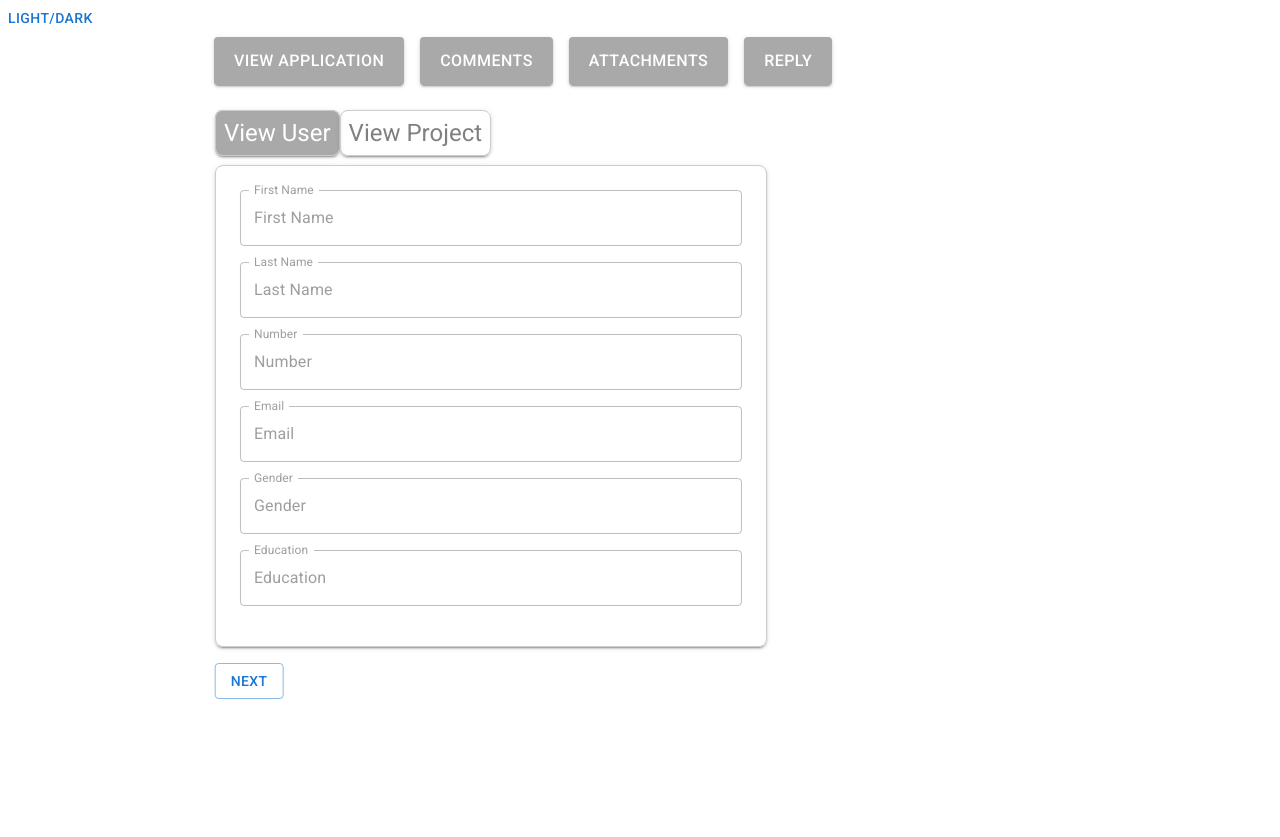
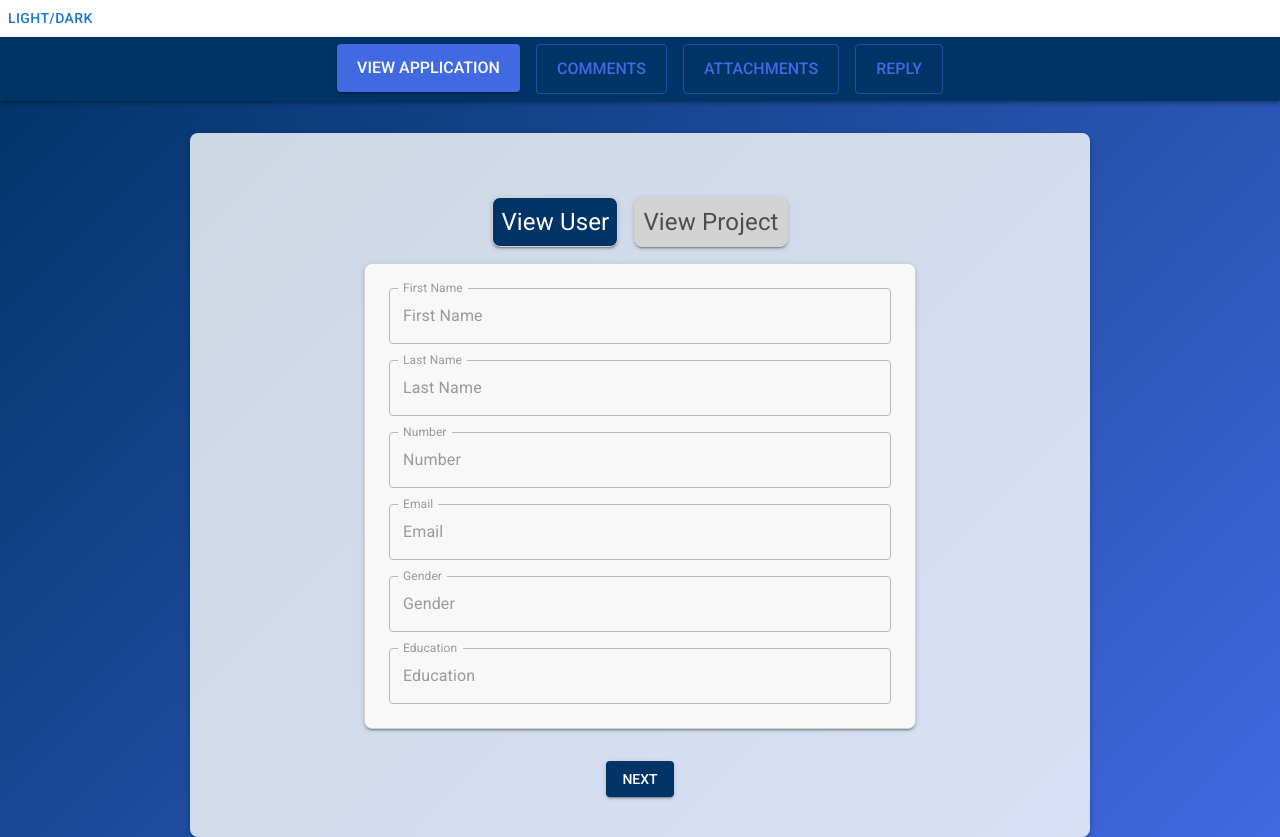
Before and after one commit to marcabdo/Workflow, a React (Create React App) app: page /21 in a window 1280 px wide. Before the commit the page ends 800 px from the top, so only its background shows below. Built offline with nearby package versions, Linux system fonts and the light colour scheme.

Commit message:
Styling Changes

```diff
--- a/src/component/applicant/projectDetails.js
+++ b/src/component/applicant/projectDetails.js
@@ -8,6 +8,40 @@ import {
   Typography,
   Box,
 } from "@mui/material";
+import { createTheme, ThemeProvider } from "@mui/material/styles";
+import "@fontsource/roboto"; // Import Roboto font
+
+// Define your theme with the chosen color palette and font settings
+const theme = createTheme({
+  typography: {
+    fontFamily: "Roboto, Arial, sans-serif",
+    h4: {
+      fontWeight: 700, // Bold for headings
+    },
+    body1: {
+      fontWeight: 400, // Regular for body text
+    },
+  },
+  palette: {
+    primary: {
+      main: "#003366", // Navy Blue
+    },
+    secondary: {
+      main: "#4169E1", // Royal Blue
+    },
+    text: {
+      primary: "#000000", // Black for primary text
+      secondary: "#4D4D4D", // Dark Gray for secondary text
+    },
+    background: {
+      default: "#FFFFFF", // White background
+      paper: "#F8F8F8", // Light Gray for paper elements
+    },
+    grey: {
+      300: "#D3D3D3", // Light Gray
+    },
+  },
+});
 
 const ProjectDetails = ({ prev, next, appSession }) => {
   const projectDetails = appSession.application.projectDetails;
@@ -36,36 +70,31 @@ const ProjectDetails = ({ prev, next, appSession }) => {
   ];
 
   const locationList = [
-    { value: "Hyderabad", label: "Bangalore" },
     { value: "Hyderabad", label: "Hyderabad" },
+    { value: "Bangalore", label: "Bangalore" },
     { value: "Chennai", label: "Chennai" },
   ];
 
   const changeProjectName = (event) => {
-    const newProjectName = event.target.value;
-    setProjectName(newProjectName);
+    setProjectName(event.target.value);
   };
 
   const changeProjectNumber = (event) => {
-    const newProjectNumber = event.target.value;
-    setProjectNumber(newProjectNumber);
+    setProjectNumber(event.target.value);
   };
 
   const changeProjectDescription = (event) => {
-    const newProjectDescription = event.target.value;
-    setProjectDescription(newProjectDescription);
+    setProjectDescription(event.target.value);
   };
 
   const changeStartDate = (event) => {
-    const newStartDate = event.target.value;
-    setStartDate(newStartDate);
+    setStartDate(event.target.value);
   };
 
   const changeEndDate = (event) => {
-    const newEndDate = event.target.value;
-    setEndDate(newEndDate);
+    setEndDate(event.target.value);
   };
-  // Reset button values
+
   const reset = () => {
     setProjectType("");
     setProjectName("");
@@ -77,7 +106,7 @@ const ProjectDetails = ({ prev, next, appSession }) => {
   };
 
   const test = () => {
-    if (
+    return (
       projectType === "" ||
       projectName === "" ||
       projectNumber === "" ||
@@ -85,15 +114,9 @@ const ProjectDetails = ({ prev, next, appSession }) => {
       startDate === "" ||
       endDate === "" ||
       location === ""
-    ) {
-      setError(true);
-      return true;
-    } else {
-      setError(false);
-      return false;
-    }
+    );
   };
-  // Test function for determining all of the inputs are valid, if valid save data in projectDetails
+
   const trynext = () => {
     const hasError = test();
     setError(hasError);
@@ -110,16 +133,29 @@ const ProjectDetails = ({ prev, next, appSession }) => {
   };
 
   return (
+    <ThemeProvider theme={theme}>
+      {/* Background gradient covering the entire page */}
+      <Box
+        sx={{
+          backgroundImage: "linear-gradient(135deg, #003366, #4169E1)", // Navy Blue to Royal Blue gradient
+          minHeight: "100vh", // Ensures gradient covers the full height of the viewport
+          display: "flex",
+          justifyContent: "center",
+          alignItems: "center",
+        }}
+      >
         <Container maxWidth="sm">
-      <Typography variant="h4" gutterBottom>
+          <Typography variant="h4" gutterBottom sx={{ color: "white" }}>
             Project Details
           </Typography>
+          {/* Inner Box with form elements */}
           <Box
             sx={{
               padding: 3,
-          border: "1px solid #ccc",
+              border: `1px solid ${theme.palette.grey[300]}`,
               borderRadius: 2,
               boxShadow: 2,
+              backgroundColor: "background.paper",
             }}
           >
             <Grid container spacing={2}>
@@ -128,8 +164,9 @@ const ProjectDetails = ({ prev, next, appSession }) => {
                   options={projectTypeList}
                   getOptionLabel={(option) => option.label}
                   value={
-                projectTypeList.find((type) => type.value === projectType) ||
-                null
+                    projectTypeList.find(
+                      (type) => type.value === projectType
+                    ) || null
                   }
                   onChange={(event, newValue) =>
                     setProjectType(newValue ? newValue.value : "")
@@ -156,7 +193,9 @@ const ProjectDetails = ({ prev, next, appSession }) => {
                   onChange={changeProjectName}
                   error={error && projectName === ""}
                   helperText={
-                error && projectName === "" ? "Please enter a project name" : ""
+                    error && projectName === ""
+                      ? "Please enter a project name"
+                      : ""
                   }
                 />
               </Grid>
@@ -222,7 +261,9 @@ const ProjectDetails = ({ prev, next, appSession }) => {
                 <Autocomplete
                   options={locationList}
                   getOptionLabel={(option) => option.label}
-              value={locationList.find((loc) => loc.value === location) || null}
+                  value={
+                    locationList.find((loc) => loc.value === location) || null
+                  }
                   onChange={(event, newValue) =>
                     setLocation(newValue ? newValue.value : "")
                   }
@@ -232,7 +273,9 @@ const ProjectDetails = ({ prev, next, appSession }) => {
                       label="Location"
                       error={error && location === ""}
                       helperText={
-                    error && location === "" ? "Please choose a location" : ""
+                        error && location === ""
+                          ? "Please choose a location"
+                          : ""
                       }
                     />
                   )}
@@ -246,7 +289,11 @@ const ProjectDetails = ({ prev, next, appSession }) => {
                     </Button>
                   </Grid>
                   <Grid item>
-                <Button variant="contained" color="primary" onClick={trynext}>
+                    <Button
+                      variant="contained"
+                      color="primary"
+                      onClick={trynext}
+                    >
                       Next
                     </Button>
                   </Grid>
@@ -260,6 +307,8 @@ const ProjectDetails = ({ prev, next, appSession }) => {
             </Grid>
           </Box>
         </Container>
+      </Box>
+    </ThemeProvider>
   );
 };
 
--- a/src/component/applicant/termsConditions.js
+++ b/src/component/applicant/termsConditions.js
@@ -1,4 +1,4 @@
-import React from "react";
+import React, { useState } from "react";
 import {
   Checkbox,
   Button,
@@ -9,28 +9,80 @@ import {
   FormControlLabel,
   Paper,
 } from "@mui/material";
+import { createTheme, ThemeProvider } from "@mui/material/styles";
+import "@fontsource/roboto"; // Import Roboto font
 import TxtTerms from "./txtterms.js";
 
+// Define your theme with the chosen color palette and font settings
+const theme = createTheme({
+  typography: {
+    fontFamily: "Roboto, Arial, sans-serif",
+    h4: {
+      fontWeight: 700, // Bold for headings
+    },
+    body1: {
+      fontWeight: 400, // Regular for body text
+    },
+  },
+  palette: {
+    primary: {
+      main: "#003366", // Navy Blue
+    },
+    secondary: {
+      main: "#4169E1", // Royal Blue
+    },
+    text: {
+      primary: "#000000", // Black for primary text
+      secondary: "#4D4D4D", // Dark Gray for secondary text
+    },
+    background: {
+      default: "#FFFFFF", // White background
+      paper: "#F8F8F8", // Light Gray for paper elements
+    },
+    grey: {
+      300: "#D3D3D3", // Light Gray
+    },
+  },
+});
+
 const TermsConditions = ({ prev }) => {
-  const [checkedBox, setCheckedBox] = React.useState(false);
+  const [checkedBox, setCheckedBox] = useState(false);
 
   return (
+    <ThemeProvider theme={theme}>
+      {/* Background gradient covering the entire page */}
+      <Box
+        sx={{
+          height: "100vh",
+          backgroundImage: "linear-gradient(135deg, #003366, #4169E1)", // Navy Blue to Royal Blue gradient
+          display: "flex",
+          justifyContent: "center",
+          alignItems: "center",
+          padding: 2,
+        }}
+      >
         <Container maxWidth="sm">
-      <Typography variant="h4" gutterBottom>
+          <Typography variant="h4" gutterBottom sx={{ color: "white" }}>
             Terms and Conditions
           </Typography>
+          {/* Inner Box with form elements */}
           <Box
             sx={{
               padding: 3,
-          border: "1px solid #ccc",
+              border: `1px solid ${theme.palette.grey[300]}`,
               borderRadius: 2,
               boxShadow: 2,
-          marginBottom: 2,
+              backgroundColor: "background.paper",
             }}
           >
             <Paper
               elevation={1}
-          sx={{ padding: 2, maxHeight: 400, overflow: "auto" }}
+              sx={{
+                padding: 2,
+                maxHeight: 400,
+                overflow: "auto",
+                backgroundColor: "#f0f0f0", // Light Gray background for Paper
+              }}
             >
               <TxtTerms />
             </Paper>
@@ -43,22 +95,32 @@ const TermsConditions = ({ prev }) => {
                   color="primary"
                 />
               }
-          label="I agree to the terms and conditions"
+              label={
+                <Typography sx={{ color: theme.palette.text.primary }}>
+                  I agree to the terms and conditions
+                </Typography>
+              }
             />
-      </Box>
-      <Grid container spacing={2}>
+            <Grid container spacing={2} mt={2}>
               <Grid item>
                 <Button variant="outlined" onClick={prev}>
                   Back
                 </Button>
               </Grid>
               <Grid item>
-          <Button variant="contained" color="primary" disabled={!checkedBox}>
+                <Button
+                  variant="contained"
+                  color="primary"
+                  disabled={!checkedBox}
+                >
                   Submit
                 </Button>
               </Grid>
             </Grid>
+          </Box>
         </Container>
+      </Box>
+    </ThemeProvider>
   );
 };
 
--- a/src/component/applicant/userDetails.js
+++ b/src/component/applicant/userDetails.js
@@ -13,11 +13,44 @@ import {
   Typography,
   Box,
 } from "@mui/material";
+import { createTheme, ThemeProvider } from "@mui/material/styles";
+import "@fontsource/roboto"; // Import Roboto font
+
+// Define your theme with the chosen color palette and font settings
+const theme = createTheme({
+  typography: {
+    fontFamily: "Roboto, Arial, sans-serif",
+    h4: {
+      fontWeight: 700, // Bold for headings
+    },
+    body1: {
+      fontWeight: 400, // Regular for body text
+    },
+  },
+  palette: {
+    primary: {
+      main: "#003366", // Navy Blue
+    },
+    secondary: {
+      main: "#4169E1", // Royal Blue
+    },
+    text: {
+      primary: "#000000", // Black for primary text
+      secondary: "#4D4D4D", // Dark Gray for secondary text
+    },
+    background: {
+      default: "#FFFFFF", // White background
+      paper: "#F8F8F8", // Light Gray for paper elements
+    },
+    grey: {
+      300: "#D3D3D3", // Light Gray
+    },
+  },
+});
 
 const UserDetails = ({ next, appSession }) => {
   const userDetails = appSession.application.userDetails;
 
-  // All entries are stored in state
   const [firstname, setFirst] = useState(userDetails.firstname || "");
   const [lastname, setLast] = useState(userDetails.lastname || "");
   const [number, setNumber] = useState(userDetails.number || "");
@@ -26,37 +59,30 @@ const UserDetails = ({ next, appSession }) => {
   const [education, setEducation] = useState(userDetails.education || "");
   const [error, setError] = useState(false);
 
-  // Preset education list
   const educationlist = [
     { value: "B.Tech", label: "B.Tech" },
     { value: "M.Tech", label: "M.Tech" },
     { value: "MBBS", label: "MBBS" },
   ];
 
-  // Functions to change state of each variable
   const changeFirst = (event) => {
-    const newfirst = event.target.value;
-    setFirst(newfirst);
+    setFirst(event.target.value);
   };
 
   const changeLast = (event) => {
-    const newlast = event.target.value;
-    setLast(newlast);
+    setLast(event.target.value);
   };
 
   const changeNum = (event) => {
     if (event.target.value.length < 11 && !isAlphabetic(event.target.value)) {
-      const newnumber = event.target.value;
-      setNumber(newnumber);
+      setNumber(event.target.value);
     }
   };
 
   const changeEmail = (event) => {
-    const newemail = event.target.value;
-    setEmail(newemail);
+    setEmail(event.target.value);
   };
 
-  // Declaring reset button values
   const reset = () => {
     setFirst("");
     setLast("");
@@ -66,34 +92,28 @@ const UserDetails = ({ next, appSession }) => {
     setEducation("");
     setError(false);
   };
-  // Function to verify correct inputs in alphabetic character fields
+
   function isAlphabetic(str) {
-    if (str.length === 0) return false;
     return !/^\d+$/.test(str);
   }
-  // Function to verify correct input in email address format
+
   function isValidEmailAddress(address) {
-    return address.match(/^[\w-.]+@([\w-]+.)+[\w-]{2,4}$/g);
+    return /^[\w-.]+@([\w-]+\.)+[\w-]{2,4}$/.test(address);
   }
 
-  // Change to new method name
   const test = () => {
-    if (firstname === "") {
-      return true;
-    } else if (lastname === "") {
-      return true;
-    } else if (number === "" || number.length < 10) {
-      return true;
-    } else if (email === "" || !isValidEmailAddress(email)) {
-      return true;
-    } else if (gender === undefined) {
-      return true;
-    } else if (education === "") {
-      return true;
-    }
-    return false;
+    return (
+      firstname === "" ||
+      lastname === "" ||
+      number === "" ||
+      number.length < 10 ||
+      email === "" ||
+      !isValidEmailAddress(email) ||
+      gender === undefined ||
+      education === ""
+    );
   };
-  // Test function to verify correct inputs, if all are valid then save values in userDetails
+
   const trynext = () => {
     const hasError = test();
     setError(hasError);
@@ -109,16 +129,29 @@ const UserDetails = ({ next, appSession }) => {
   };
 
   return (
+    <ThemeProvider theme={theme}>
+      {/* Background gradient covering the entire page */}
+      <Box
+        sx={{
+          backgroundImage: "linear-gradient(135deg, #003366, #4169E1)", // Navy Blue to Royal Blue gradient
+          minHeight: "100vh", // Ensures gradient covers the full height of the viewport
+          display: "flex",
+          justifyContent: "center",
+          alignItems: "center",
+        }}
+      >
         <Container maxWidth="sm">
-      <Typography variant="h4" gutterBottom>
-        User Details
+          <Typography variant="h4" gutterBottom sx={{ color: "white" }}>
+            User Registration
           </Typography>
+          {/* Inner Box with form elements */}
           <Box
             sx={{
               padding: 3,
-          border: "1px solid #ccc",
+              border: `1px solid ${theme.palette.grey[300]}`,
               borderRadius: 2,
               boxShadow: 2,
+              backgroundColor: "background.paper",
             }}
           >
             <Grid container spacing={2}>
@@ -130,7 +163,9 @@ const UserDetails = ({ next, appSession }) => {
                   onChange={changeFirst}
                   error={error && firstname === ""}
                   helperText={
-                error && firstname === "" ? "Please enter your first name" : ""
+                    error && firstname === ""
+                      ? "Please enter your first name"
+                      : ""
                   }
                 />
               </Grid>
@@ -142,7 +177,9 @@ const UserDetails = ({ next, appSession }) => {
                   onChange={changeLast}
                   error={error && lastname === ""}
                   helperText={
-                error && lastname === "" ? "Please enter your last name" : ""
+                    error && lastname === ""
+                      ? "Please enter your last name"
+                      : ""
                   }
                 />
               </Grid>
@@ -225,7 +262,11 @@ const UserDetails = ({ next, appSession }) => {
               <Grid item xs={12}>
                 <Grid container spacing={2}>
                   <Grid item>
-                <Button variant="contained" color="primary" onClick={trynext}>
+                    <Button
+                      variant="contained"
+                      color="primary"
+                      onClick={trynext}
+                    >
                       Next
                     </Button>
                   </Grid>
@@ -239,6 +280,8 @@ const UserDetails = ({ next, appSession }) => {
             </Grid>
           </Box>
         </Container>
+      </Box>
+    </ThemeProvider>
   );
 };
 
--- a/src/component/approval1/approvalProcess.js
+++ b/src/component/approval1/approvalProcess.js
@@ -3,7 +3,41 @@ import ViewApplication from "./viewApplication.js";
 import Attachments from "./attachments.js";
 import Comments from "./comments.js";
 import Reply from "./reply.js";
-import { Button, Container, Grid, Box } from "@mui/material";
+import { Button, Container, Grid, Box, AppBar, Toolbar } from "@mui/material";
+import { createTheme, ThemeProvider } from "@mui/material/styles";
+import "@fontsource/roboto"; // Import Roboto font
+
+// Define your theme with the chosen color palette and font settings
+const theme = createTheme({
+  typography: {
+    fontFamily: "Roboto, Arial, sans-serif",
+    h4: {
+      fontWeight: 700, // Bold for headings
+    },
+    body1: {
+      fontWeight: 400, // Regular for body text
+    },
+  },
+  palette: {
+    primary: {
+      main: "#003366", // Navy Blue
+    },
+    secondary: {
+      main: "#4169E1", // Royal Blue
+    },
+    text: {
+      primary: "#000000", // Black for primary text
+      secondary: "#4D4D4D", // Dark Gray for secondary text
+    },
+    background: {
+      default: "#FFFFFF", // White background
+      paper: "#F8F8F8", // Light Gray for paper elements
+    },
+    grey: {
+      300: "#D3D3D3", // Light Gray
+    },
+  },
+});
 
 const ApprovalProcess = () => {
   const [page, setPage] = useState(1);
@@ -23,16 +57,37 @@ const ApprovalProcess = () => {
     }
   };
 
+  // Determine if a gradient background should be applied for specific pages
+  const applyGradient = page === 1 || page === 2 || page === 3 || page === 4;
+
   return (
-    <Container maxWidth="md">
-      <Box sx={{ marginBottom: 4 }}>
-        <Grid container spacing={2}>
+    <ThemeProvider theme={theme}>
+      <Box
+        sx={{
+          display: "flex",
+          flexDirection: "column",
+          minHeight: "100vh",
+          ...(applyGradient && {
+            backgroundImage: "linear-gradient(135deg, #003366, #4169E1)", // Navy Blue to Royal Blue gradient
+          }),
+        }}
+      >
+        {/* AppBar containing the buttons */}
+        <AppBar
+          position="static"
+          sx={{
+            backgroundColor: theme.palette.primary.main,
+            boxShadow: 3,
+          }}
+        >
+          <Toolbar>
+            <Grid container spacing={2} justifyContent="center">
               <Grid item>
                 <Button
-              variant="contained"
+                  variant={page === 1 ? "contained" : "outlined"}
+                  color="secondary"
                   onClick={() => setPage(1)}
                   sx={{
-                backgroundColor: "#a9a9a9",
                     fontSize: "1rem",
                     padding: "10px 20px",
                   }}
@@ -42,10 +97,10 @@ const ApprovalProcess = () => {
               </Grid>
               <Grid item>
                 <Button
-              variant="contained"
+                  variant={page === 2 ? "contained" : "outlined"}
+                  color="secondary"
                   onClick={() => setPage(2)}
                   sx={{
-                backgroundColor: "#a9a9a9",
                     fontSize: "1rem",
                     padding: "10px 20px",
                   }}
@@ -55,10 +110,10 @@ const ApprovalProcess = () => {
               </Grid>
               <Grid item>
                 <Button
-              variant="contained"
+                  variant={page === 3 ? "contained" : "outlined"}
+                  color="secondary"
                   onClick={() => setPage(3)}
                   sx={{
-                backgroundColor: "#a9a9a9",
                     fontSize: "1rem",
                     padding: "10px 20px",
                   }}
@@ -68,10 +123,10 @@ const ApprovalProcess = () => {
               </Grid>
               <Grid item>
                 <Button
-              variant="contained"
+                  variant={page === 4 ? "contained" : "outlined"}
+                  color="secondary"
                   onClick={() => setPage(4)}
                   sx={{
-                backgroundColor: "#a9a9a9",
                     fontSize: "1rem",
                     padding: "10px 20px",
                   }}
@@ -80,11 +135,29 @@ const ApprovalProcess = () => {
                 </Button>
               </Grid>
             </Grid>
-      </Box>
+          </Toolbar>
+        </AppBar>
+
+        {/* Main content area */}
+        <Container
+          maxWidth="md"
+          sx={{
+            marginTop: 4,
+            flexGrow: 1,
+            ...(applyGradient && {
+              backgroundColor: "rgba(255, 255, 255, 0.8)", // Slight transparency to create a card-like effect on top of the gradient
+              borderRadius: 2,
+              boxShadow: 3,
+              padding: 4,
+            }),
+          }}
+        >
           <Box sx={{ marginTop: 4 }}>
             <div className="page">{renderPage()}</div>
           </Box>
         </Container>
+      </Box>
+    </ThemeProvider>
   );
 };
 
--- a/src/component/approval1/viewUser.js
+++ b/src/component/approval1/viewUser.js
@@ -1,20 +1,18 @@
-import React, { useState } from "react";
+import React from "react";
 import {
   TextField,
-  RadioGroup,
-  FormControlLabel,
-  Radio,
-  FormControl,
-  FormLabel,
-  Autocomplete,
   Button,
   Grid,
   Container,
   Typography,
   Box,
 } from "@mui/material";
+import { ThemeProvider, useTheme } from "@mui/material/styles";
+import { blue } from "@mui/material/colors";
 
 const ViewUser = ({ next }) => {
+  const theme = useTheme(); // Use the theme defined in your application
+
   const firstName = "First Name";
   const lastName = "Last Name";
   const number = "Number";
@@ -23,47 +21,51 @@ const ViewUser = ({ next }) => {
   const education = "Education";
 
   return (
+    <ThemeProvider theme={theme}>
+      {/* Background gradient covering the entire page */}
       <Container maxWidth="sm">
+        {/* Header with two tabs: View User and View Project */}
         <Box
-        sx={{
-          marginBottom: 2,
-          transform: "translate(-27%, 0%)",
-        }}
+          sx={{ display: "flex", justifyContent: "center", marginBottom: 2 }}
         >
           <Typography
             variant="h5"
-          gutterBottom
-          display="inline"
-          padding={1}
-          border="1px solid #ccc"
-          borderRadius={2}
-          boxShadow={2}
-          backgroundColor="#a9a9a9"
-          color="white"
+            sx={{
+              padding: 1,
+              border: `1px solid ${theme.palette.grey[300]}`,
+              borderRadius: 2,
+              boxShadow: 2,
+              backgroundColor: theme.palette.primary.main, // Using primary color
+              color: "white",
+              marginRight: 2,
+            }}
           >
             View User
           </Typography>
           <Typography
             variant="h5"
-          gutterBottom
-          display="inline"
-          padding={1}
-          border="1px solid #ccc"
-          borderRadius={2}
-          boxShadow={2}
-          color="grey"
+            sx={{
+              padding: 1,
+              border: `1px solid ${theme.palette.grey[300]}`,
+              borderRadius: 2,
+              boxShadow: 2,
+              backgroundColor: theme.palette.grey[300], // Using grey color for inactive tab
+              color: theme.palette.text.secondary,
+            }}
           >
             View Project
           </Typography>
         </Box>
+
+        {/* User Details Display */}
         <Box
           sx={{
             padding: 3,
-          border: "1px solid #ccc",
+            border: `1px solid ${theme.palette.grey[300]}`,
             borderRadius: 2,
             boxShadow: 2,
-          marginBottom: 2,
-          transform: "translate(-27%, 0%)",
+            marginBottom: 4,
+            backgroundColor: theme.palette.background.paper, // Using the background paper color
           }}
         >
           <TextField
@@ -112,21 +114,24 @@ const ViewUser = ({ next }) => {
             fullWidth
             value={education}
             disabled
-          sx={{ marginBottom: 2 }}
           />
         </Box>
-      <Grid container spacing={2}>
+
+        {/* Next Button */}
+        <Grid container justifyContent="center">
           <Grid item>
             <Button
-            variant="outlined"
+              variant="contained"
+              color="primary"
               onClick={next}
-            sx={{ transform: "translate(-217%, 0%)" }}
+              sx={{ boxShadow: 2 }}
             >
               Next
             </Button>
           </Grid>
         </Grid>
       </Container>
+    </ThemeProvider>
   );
 };
 
```
Also changed, not shown: src/component/approval1/viewProject.js (+25 -37 lines). Lines whose indentation alone changed are shown as unchanged.
